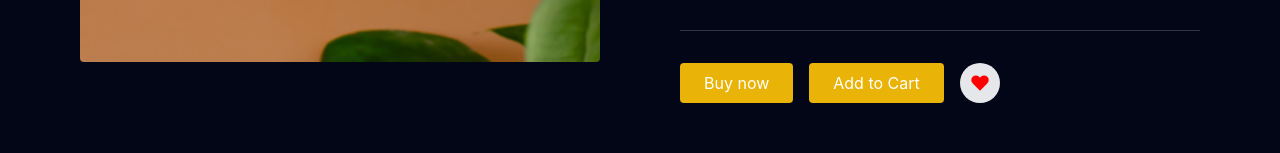
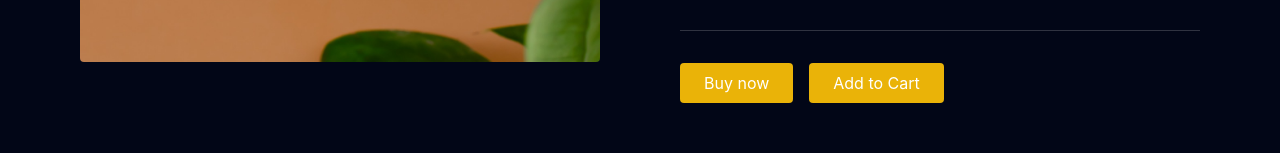
Before and after one commit to Shane-White1308/ProjectKaj, a React (Create React App) app: page /product/0bc9c9b52f239efb3ff1ab3d in a window 1280 px wide. Shown: the part 751-904 px from the top of the page. Built offline with nearby package versions, Linux system fonts and the light colour scheme.

Commit message:
Remove wishlist from product page

```diff
--- a/src/components/product/Hero.jsx
+++ b/src/components/product/Hero.jsx
@@ -1,5 +1,4 @@
 import { useState } from "react";
-import { faker } from "@faker-js/faker";
 import Carousel from "react-multi-carousel";
 import "react-multi-carousel/lib/styles.css";
 
@@ -28,12 +27,6 @@ const Hero = ({ product }) => {
     const handleBuyNow = () => {};
 
     const handleAddToCart = () => {};
-
-    const handleAddFavourite = () => {};
-
-    const isFavourite = () => {
-        return faker.datatype.boolean();
-    };
 
     return (
         product.id && (
@@ -225,25 +218,6 @@ const Hero = ({ product }) => {
                                     >
                                         Add to Cart
                                     </button>
-                                    <button
-                                        className="rounded-full w-10 h-10 bg-gray-200 p-0 border-0 inline-flex items-center justify-center text-gray-500"
-                                        onClick={handleAddFavourite}
-                                    >
-                                        <svg
-                                            fill={
-                                                isFavourite()
-                                                    ? "red"
-                                                    : "currentColor"
-                                            }
-                                            strokeLinecap="round"
-                                            strokeLinejoin="round"
-                                            strokeWidth="2"
-                                            className="w-5 h-5"
-                                            viewBox="0 0 24 24"
-                                        >
-                                            <path d="M20.84 4.61a5.5 5.5 0 00-7.78 0L12 5.67l-1.06-1.06a5.5 5.5 0 00-7.78 7.78l1.06 1.06L12 21.23l7.78-7.78 1.06-1.06a5.5 5.5 0 000-7.78z"></path>
-                                        </svg>
-                                    </button>
                                 </div>
                             </div>
                         </div>
```
